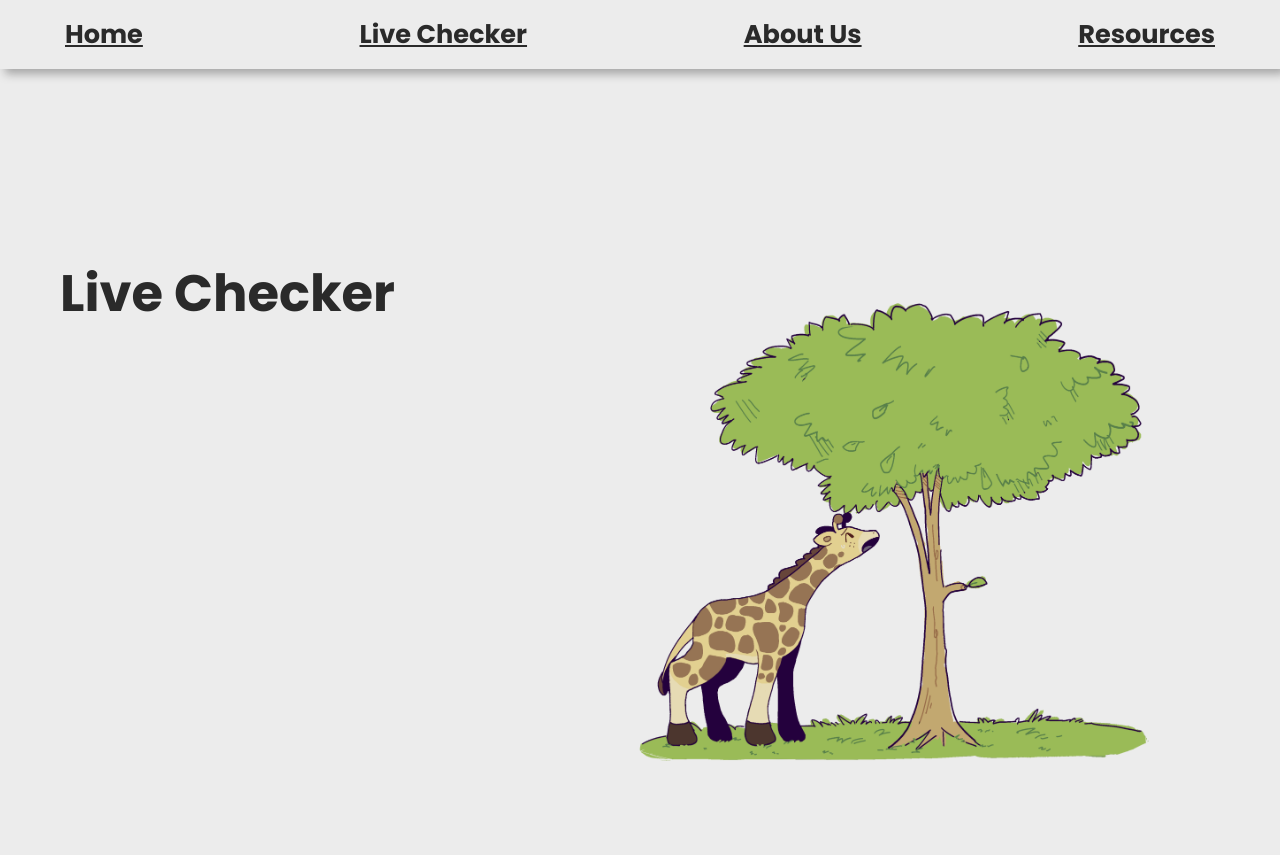
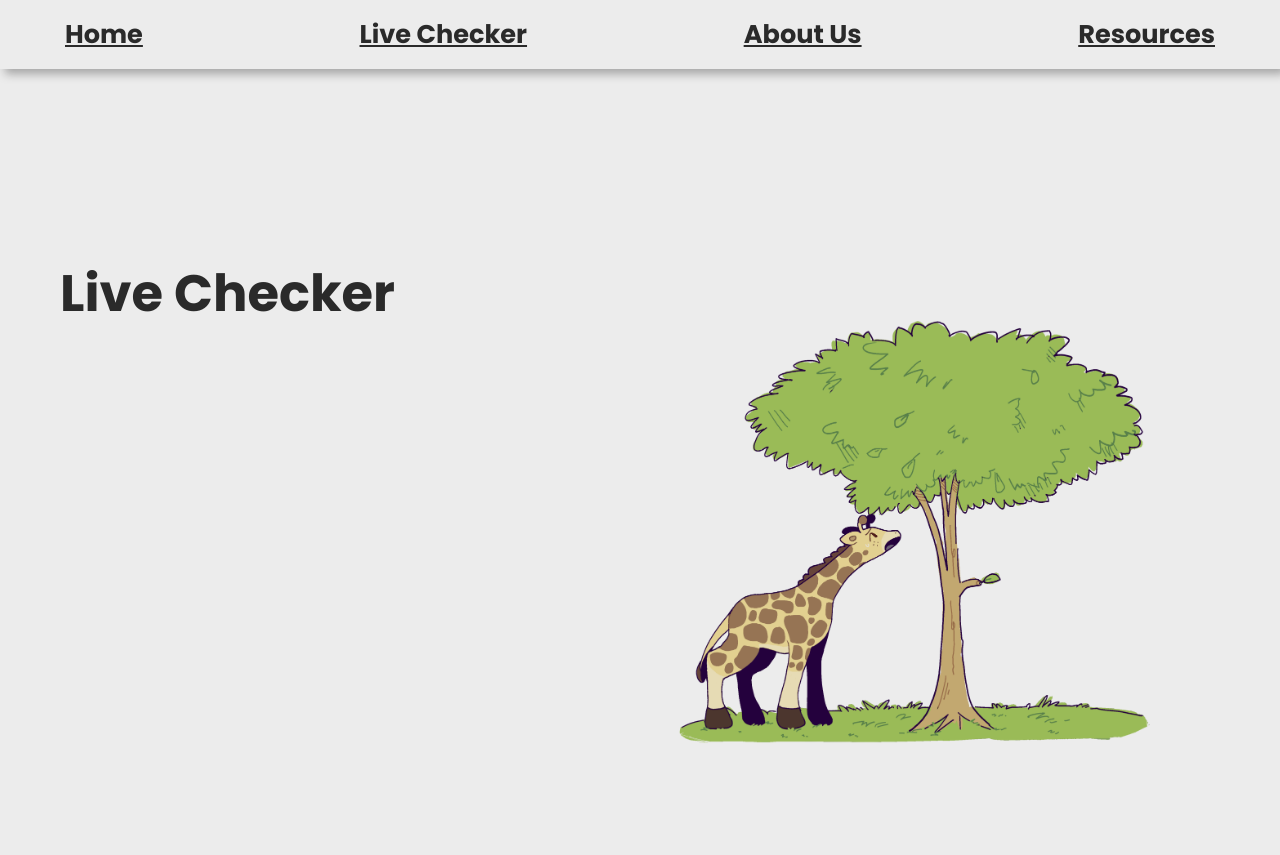
Before and after one commit to ayanrasulova/PosturePal, a Django app: page /posturepal/live-checker/ in a window 1280 px wide. Run offline with Django 5.2, Linux system fonts and the light colour scheme; some web fonts are replaced.

Commit message:
fixed style.css stuff for giraffe animation

```diff
--- a/posturepal/static/posturepal/style.css
+++ b/posturepal/static/posturepal/style.css
@@ -291,18 +291,19 @@ margin-right: 300px;
 
   }
 
- /* live tracker giraffe animation stuff below */
- #live-tracker {
+ /* General Live Tracker container */
+#live-tracker {
   display: flex;
   justify-content: flex-end;  /* Align the animation to the right side of the page */
   align-items: center;  /* Center the animation vertically */
-  height: 100%;  /* Make sure it takes the full height of the container */
-  width: 100%;  /* Ensure the full width is used for positioning */
-  padding-right: 5%;  /* Add some right padding to keep the animation not too close to the edge */
+  height: 100%;  /* Full height of the parent container */
+  width: 100%;  /* Full width of the parent container */
+  padding-right: 5%;  /* Some padding on the right to avoid being too close to the edge */
 }
 
-/* styles for the animated image */
+/* Animated Image */
 #giraffeAnimation {
-  max-width: 50%;  /* Set the image to 50% of the container's width */
-  height: auto;  /* Maintain aspect ratio */
+  max-width: 100%;  /* Ensures the image doesn't overflow its container */
+  height: auto;  /* Maintains aspect ratio */
+  max-height: 450px;  /* Limits the maximum height to 300px to make it look consistent */
 }
```
